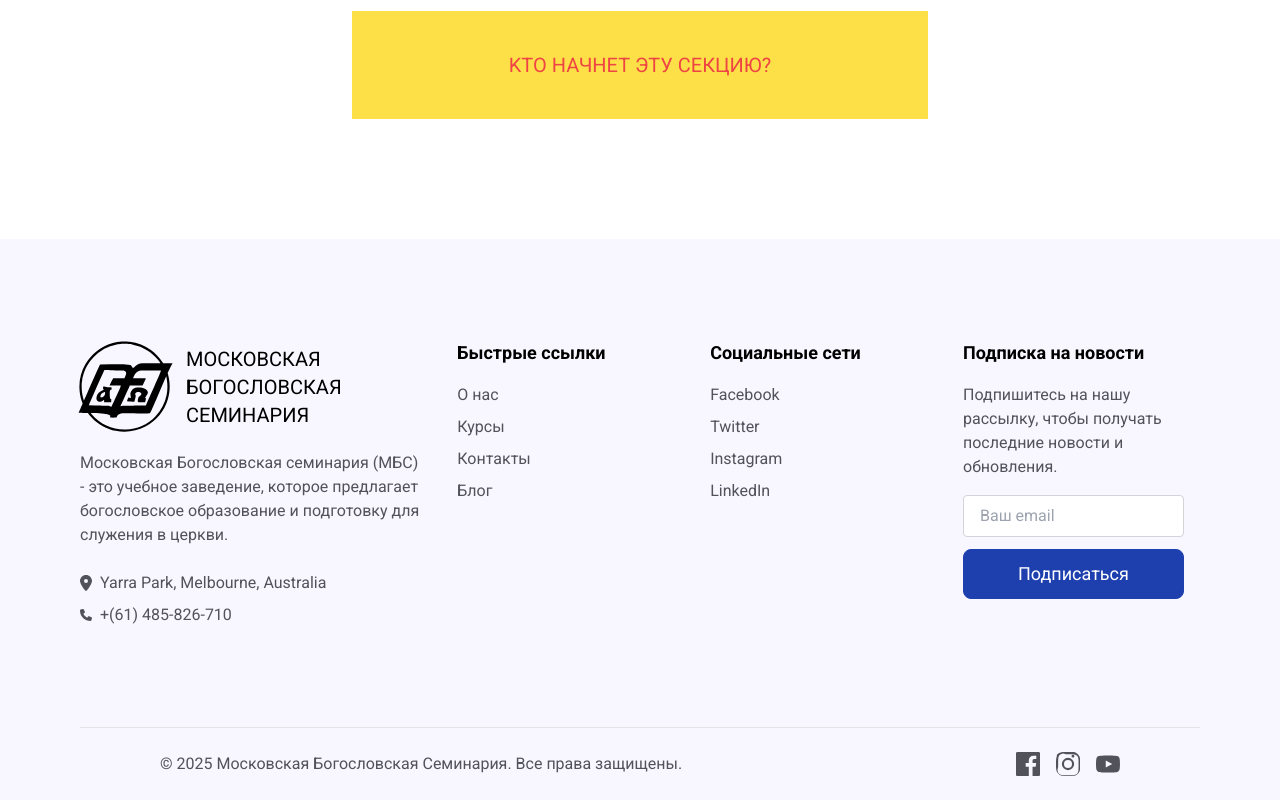
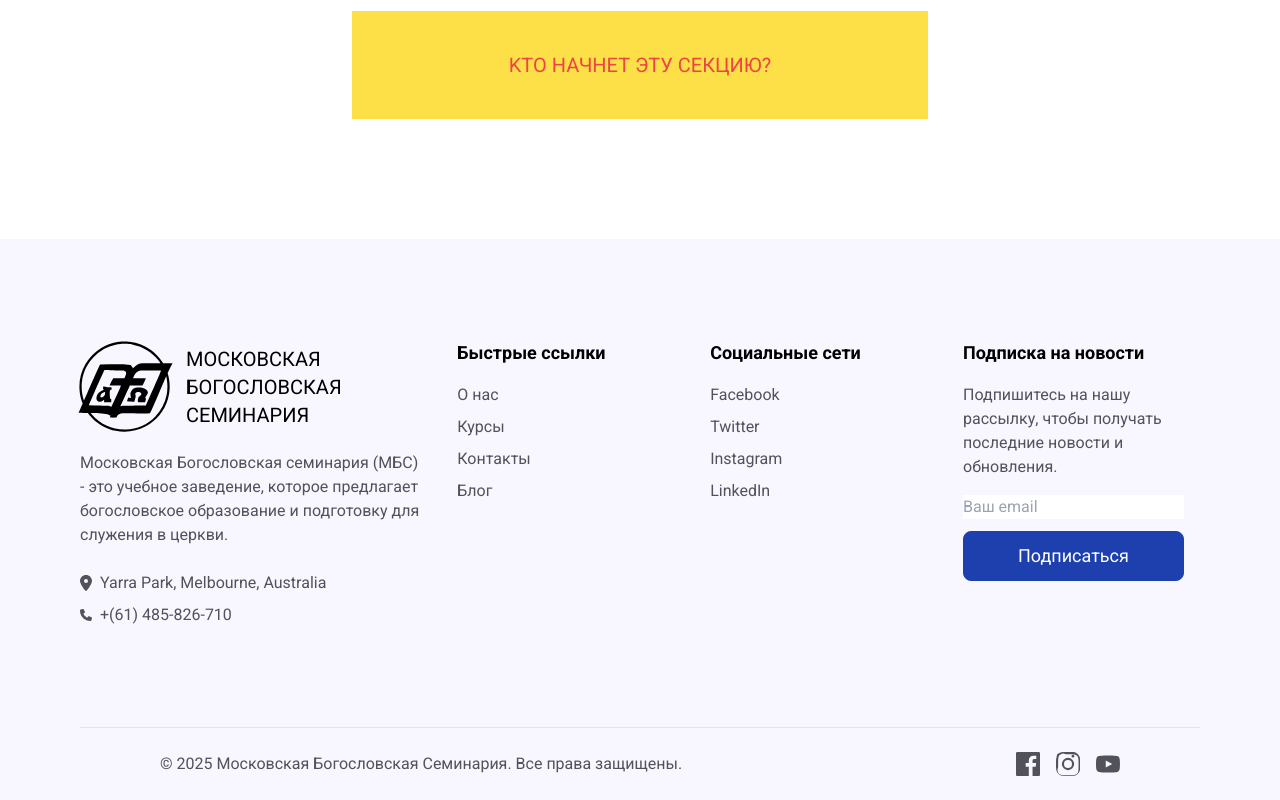
Before and after one commit to ValentinK2410/seminary, a React (Create React App) app: page / in a window 1280 px wide. Shown: the part 5732-6532 px from the top of the page. Built offline with nearby package versions, Linux system fonts and the light colour scheme.

Commit message:
fix input component

```diff
--- a/src/features/footer/Footer.jsx
+++ b/src/features/footer/Footer.jsx
@@ -5,6 +5,7 @@ import { Icon_phone } from '../../images/Icon_phone';
 import { Icon_facebook } from '../../images/Icon_facebook';
 import { Icon_instagram } from '../../images/Icon_instagram';
 import { Icon_youtube } from '../../images/Icon_youtube';
+import { Input } from '../../componentLibrary/Input';
 
 export const Footer = () => {
   return (
@@ -77,8 +78,9 @@ export const Footer = () => {
             <input
               type="email"
               placeholder="Ваш email"
-              className='w-full px-4 py-2 border border-zinc-300 rounded focus:outline-none focus:ring-2 focus:ring-indigo-500 focus:border-transparent'
+              className='w-full'
             />
+
             <PrimaryButton className='w-full !justify-center'>
               Подписаться
             </PrimaryButton>
--- a/src/features/navigation/components/SignInModal.jsx
+++ b/src/features/navigation/components/SignInModal.jsx
@@ -45,7 +45,7 @@ export const SignInModal = ({ isOpen, onClose }) => {
               <Input
                 type="password"
                 id="password"
-                className="border border-gray-300 rounded-md px-4 py-2 focus:outline-none focus:ring-2 focus:ring-indigo-600"
+                className=""
                 placeholder="Введите ваш пароль"
                 required
               />
@@ -56,7 +56,7 @@ export const SignInModal = ({ isOpen, onClose }) => {
               <Input
                 type="checkbox"
                 id="trust-device"
-                className="h-4 w-4 text-indigo-600 border-gray-300 rounded focus:ring-indigo-600"
+                className="h-4 w-4 border-0 focus:ring-0"
               />
               <label htmlFor="trust-device" className="text-sm text-gray-700">
                 Я доверяю этому устройству
@@ -66,7 +66,7 @@ export const SignInModal = ({ isOpen, onClose }) => {
             {/* Submit Button */}
             <button
               type="submit"
-              className="bg-indigo-600 text-white px-4 py-2 rounded-md hover:bg-indigo-700 transition"
+              className="bg-indigo-500 text-white px-4 py-2 rounded-md hover:bg-indigo-700 transition"
             >
               Войти
             </button>
```
